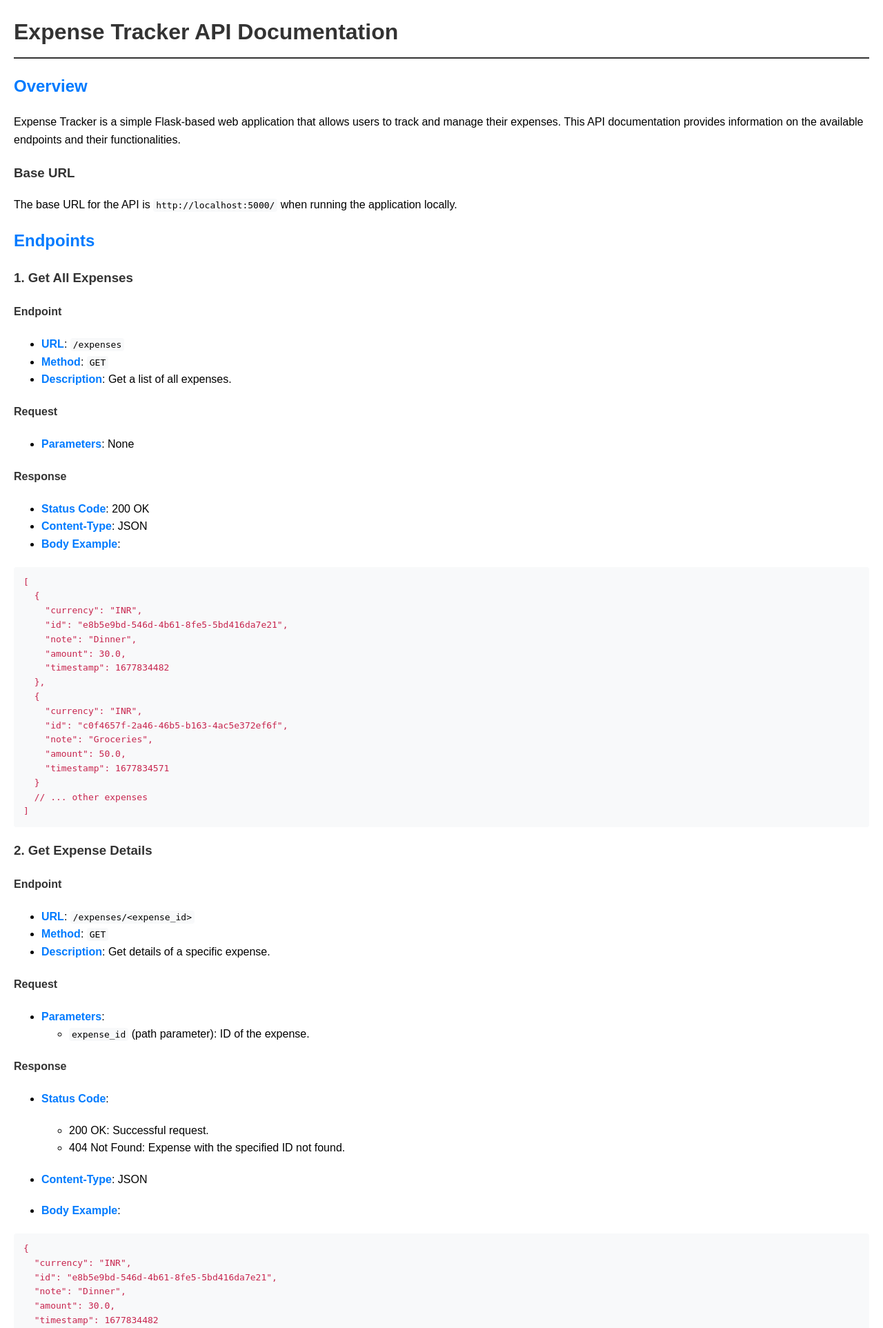
After one commit to NotoriousArnav/expenseTracker, a Flask app: page /api in a window 1280 px wide. The commit adds this page. Shown: the top 1925 px of the page at 69% size. Run offline with Flask 3, Linux system fonts and the light colour scheme.

Commit message:
UI Improvements, added New Features like Exporting to CSV/XLSX and Displaying a Chart

```diff
--- a/app.py
+++ b/app.py
@@ -4,13 +4,17 @@ from flask import (
         request,
         redirect,
         url_for,
-        jsonify
+        jsonify,
+        send_file
     )
 from models import (
         db,
         Expenses
     )
-import uuid, time
+import uuid, time, io
+import matplotlib.pyplot as plt
+import base64
+import pandas as pd
 
 app = Flask(__name__)
 app.config['SQLALCHEMY_DATABASE_URI'] = 'sqlite:///database.sqlite3'
@@ -39,17 +43,47 @@ def index():
         expenses=expenses
     )
 
+@app.route('/chart', methods=['GET'])
+def generate_chart():
+    # Fetch all expenses from the database
+    expenses = Expenses.query.all()
+
+    # Create a Pandas DataFrame from the expense data
+    import pandas as pd
+    df = pd.DataFrame([(expense.category, expense.amount) for expense in expenses], columns=['category', 'amount'])
+
+    # Create a simple bar chart using Matplotlib
+    plt.figure(figsize=(8, 5))
+    plt.bar(df['category'], df['amount'], color='skyblue')
+    plt.xlabel('Expense Category')
+    plt.ylabel('Amount (in Currency)')
+    plt.title('Expense Distribution')
+
+    # Save the chart to a BytesIO object
+    img_stream = io.BytesIO()
+    plt.savefig(img_stream, format='png')
+    img_stream.seek(0)
+    plt.close()
+
+    # Convert the image to base64 for embedding in HTML
+    return send_file(img_stream, mimetype="image/png")
+
+@app.route('/api')
+def api_docs():
+    return render_template('api_docs.html')
+
 @app.route('/expenses', methods=['GET', 'POST'])
 def view_expenses():
     if request.method == 'POST':
         note = request.form['note']
         amount = float(request.form['amount'])
         timestamp = convert_to_unix_timestamp(request.form['date'])
+        category = request.form['category']
         print(timestamp)
         print(request.form)
         id=str(uuid.uuid4())
         # Create a new expense
-        new_expense = Expenses(id=id, note=note, amount=amount, timestamp=timestamp)
+        new_expense = Expenses(id=id, note=note, amount=amount, timestamp=timestamp, category=category)
 
         # Add the expense to the database
         db.session.add(new_expense)
@@ -91,6 +125,32 @@ def view_expense(expense_id):
     return jsonify(expense_dict)
     #return render_template("expense_details.html", expense=expense)
 
+@app.route('/export/<format>')
+def export_expenses(format):
+    expenses = Expenses.query.all()
+    df = pd.DataFrame([
+        {
+            "Timestamp": expense.timestamp,
+            "Note": expense.note,
+            "Amount": expense.amount,
+            "Category": expense.category
+        }
+        for expense in expenses
+    ])
+
+    if format == 'csv':
+        filename = 'expenses.csv'
+        df.to_csv(filename, index=False)
+        mimetype = 'text/csv'
+    elif format == 'xlsx':
+        filename = 'expenses.xlsx'
+        df.to_excel(filename, index=False)
+        mimetype = 'application/vnd.openxmlformats-officedocument.spreadsheetml.sheet'
+    else:
+        return jsonify({"error": "Invalid format"}), 400
+
+    return send_file(filename, mimetype=mimetype, as_attachment=True)
+
 
 if __name__ == "__main__":
     with app.app_context():
--- a/models.py
+++ b/models.py
@@ -13,6 +13,10 @@ class Expenses(db.Model):
         db.String,
         nullable=False
     )
+    category = db.Column(
+        db.String,
+        nullable=False
+    )
     amount = db.Column(
         db.Float,
         nullable=False
--- /dev/null
+++ b/templates/api_docs.html
@@ -0,0 +1,215 @@
+<!DOCTYPE html>
+<html lang="en">
+<head>
+    <meta charset="UTF-8">
+    <meta name="viewport" content="width=device-width, initial-scale=1.0">
+    <title>API Documentation</title>
+    <style>
+        body {
+    font-family: 'Arial', sans-serif;
+    line-height: 1.6;
+    margin: 20px;
+}
+
+h1, h2, h3, h4, h5, h6 {
+    color: #333;
+}
+
+h1 {
+    border-bottom: 2px solid #333;
+    padding-bottom: 10px;
+}
+
+h2 {
+    margin-top: 20px;
+    color: #007BFF;
+}
+
+p {
+    margin-bottom: 20px;
+}
+
+ul, ol {
+    margin-bottom: 20px;
+}
+
+code {
+    background-color: #f8f9fa;
+    padding: 2px 4px;
+    border-radius: 4px;
+}
+
+pre code {
+    display: block;
+    white-space: pre-wrap;
+}
+
+pre {
+    background-color: #f8f9fa;
+    padding: 10px;
+    border-radius: 4px;
+}
+
+pre code.lang-json {
+    color: #c7254e;
+}
+
+pre code.lang-bash {
+    color: #007BFF;
+}
+
+strong {
+    font-weight: bold;
+    color: #007BFF;
+}
+
+.em {
+    font-style: italic;
+}
+
+.author {
+    font-size: 0.8em;
+    color: #6c757d;
+}
+
+.conclusion {
+    margin-top: 20px;
+    border-top: 2px solid #333;
+    padding-top: 10px;
+}
+
+    </style>
+</head>
+<body>
+    <h1 id="expense-tracker-api-documentation">Expense Tracker API Documentation</h1>
+<h2 id="overview">Overview</h2>
+<p>Expense Tracker is a simple Flask-based web application that allows users to track and manage their expenses. This API documentation provides information on the available endpoints and their functionalities.</p>
+<h3 id="base-url">Base URL</h3>
+<p>The base URL for the API is <code>http://localhost:5000/</code> when running the application locally.</p>
+<h2 id="endpoints">Endpoints</h2>
+<h3 id="1-get-all-expenses">1. Get All Expenses</h3>
+<h4 id="endpoint">Endpoint</h4>
+<ul>
+<li><strong>URL</strong>: <code>/expenses</code></li>
+<li><strong>Method</strong>: <code>GET</code></li>
+<li><strong>Description</strong>: Get a list of all expenses.</li>
+</ul>
+<h4 id="request">Request</h4>
+<ul>
+<li><strong>Parameters</strong>: None</li>
+</ul>
+<h4 id="response">Response</h4>
+<ul>
+<li><strong>Status Code</strong>: 200 OK</li>
+<li><strong>Content-Type</strong>: JSON</li>
+<li><strong>Body Example</strong>:</li>
+</ul>
+<pre><code class="lang-json">[
+  {
+    <span class="hljs-attr">"currency"</span>: <span class="hljs-string">"INR"</span>,
+    <span class="hljs-attr">"id"</span>: <span class="hljs-string">"e8b5e9bd-546d-4b61-8fe5-5bd416da7e21"</span>,
+    <span class="hljs-attr">"note"</span>: <span class="hljs-string">"Dinner"</span>,
+    <span class="hljs-attr">"amount"</span>: <span class="hljs-number">30.0</span>,
+    <span class="hljs-attr">"timestamp"</span>: <span class="hljs-number">1677834482</span>
+  },
+  {
+    <span class="hljs-attr">"currency"</span>: <span class="hljs-string">"INR"</span>,
+    <span class="hljs-attr">"id"</span>: <span class="hljs-string">"c0f4657f-2a46-46b5-b163-4ac5e372ef6f"</span>,
+    <span class="hljs-attr">"note"</span>: <span class="hljs-string">"Groceries"</span>,
+    <span class="hljs-attr">"amount"</span>: <span class="hljs-number">50.0</span>,
+    <span class="hljs-attr">"timestamp"</span>: <span class="hljs-number">1677834571</span>
+  }
+  // ... other expenses
+]
+</code></pre>
+<h3 id="2-get-expense-details">2. Get Expense Details</h3>
+<h4 id="endpoint">Endpoint</h4>
+<ul>
+<li><strong>URL</strong>: <code>/expenses/&lt;expense_id&gt;</code></li>
+<li><strong>Method</strong>: <code>GET</code></li>
+<li><strong>Description</strong>: Get details of a specific expense.</li>
+</ul>
+<h4 id="request">Request</h4>
+<ul>
+<li><strong>Parameters</strong>:<ul>
+<li><code>expense_id</code> (path parameter): ID of the expense.</li>
+</ul>
+</li>
+</ul>
+<h4 id="response">Response</h4>
+<ul>
+<li><p><strong>Status Code</strong>:</p>
+<ul>
+<li>200 OK: Successful request.</li>
+<li>404 Not Found: Expense with the specified ID not found.</li>
+</ul>
+</li>
+<li><p><strong>Content-Type</strong>: JSON</p>
+</li>
+<li><strong>Body Example</strong>:</li>
+</ul>
+<pre><code class="lang-json">{
+  <span class="hljs-attr">"currency"</span>: <span class="hljs-string">"INR"</span>,
+  <span class="hljs-attr">"id"</span>: <span class="hljs-string">"e8b5e9bd-546d-4b61-8fe5-5bd416da7e21"</span>,
+  <span class="hljs-attr">"note"</span>: <span class="hljs-string">"Dinner"</span>,
+  <span class="hljs-attr">"amount"</span>: <span class="hljs-number">30.0</span>,
+  <span class="hljs-attr">"timestamp"</span>: <span class="hljs-number">1677834482</span>
+}
+</code></pre>
+<h3 id="3-add-expense">3. Add Expense</h3>
+<h4 id="endpoint">Endpoint</h4>
+<ul>
+<li><strong>URL</strong>: <code>/expenses</code></li>
+<li><strong>Method</strong>: <code>POST</code></li>
+<li><strong>Description</strong>: Add a new expense.</li>
+</ul>
+<h4 id="request">Request</h4>
+<ul>
+<li><strong>Parameters</strong>:<ul>
+<li><code>note</code> (form parameter): Note/description of the expense.</li>
+<li><code>amount</code> (form parameter): Amount spent.</li>
+<li><code>date</code> (form parameter): Date and time of the expense in the format <code>YYYY-MM-DDTHH:mm</code>.</li>
+</ul>
+</li>
+</ul>
+<h4 id="response">Response</h4>
+<ul>
+<li><strong>Status Code</strong>:<ul>
+<li>302 Found: Successful creation, redirects to the home page.</li>
+<li>400 Bad Request: Invalid request parameters.</li>
+</ul>
+</li>
+</ul>
+<h3 id="error-handling">Error Handling</h3>
+<p>In case of an error, the API will return a JSON response with an <code>&quot;error&quot;</code> field and an appropriate status code.</p>
+<ul>
+<li><strong>Status Code</strong>: 404 Not Found</li>
+<li><strong>Content-Type</strong>: JSON</li>
+<li><strong>Body Example</strong>:</li>
+</ul>
+<pre><code class="lang-json">{
+  <span class="hljs-attr">"error"</span>: <span class="hljs-string">"Expense not found"</span>
+}
+</code></pre>
+<h2 id="example-usage">Example Usage</h2>
+<h3 id="curl-example">Curl Example</h3>
+<ol>
+<li>Get all expenses:</li>
+</ol>
+<pre><code class="lang-bash">curl <span class="hljs-string">http:</span><span class="hljs-comment">//localhost:5000/expenses</span>
+</code></pre>
+<ol>
+<li>Get expense details:</li>
+</ol>
+<pre><code class="lang-bash">curl http://localhost:<span class="hljs-number">5000</span>/expenses/e8b5e9bd-546d-<span class="hljs-number">4b61</span>-8fe5-5bd416da7e21
+</code></pre>
+<ol>
+<li>Add a new expense:</li>
+</ol>
+<pre><code class="lang-bash">curl -X POST -d <span class="hljs-string">"note=Dinner&amp;amount=30&amp;date=2023-01-15T19:30"</span> <span class="hljs-string">http:</span><span class="hljs-comment">//localhost:5000/expenses</span>
+</code></pre>
+<h2 id="conclusion">Conclusion</h2>
+<p>The Expense Tracker API provides simple and straightforward endpoints for managing expenses. Feel free to use the provided endpoints according to your requirements. If you encounter any issues or have further questions, please refer to the API documentation or contact the developer.</p>
+<p><em>Author: Arnav Ghosh</em></p>
+</body>
+</html>
--- a/templates/base.html
+++ b/templates/base.html
@@ -4,6 +4,8 @@
     <meta charset="UTF-8">
     <meta name="viewport" content="width=device-width, initial-scale=1.0">
     <script src="https://cdn.tailwindcss.com"></script>
+    <script src="https://cdn.jsdelivr.net/npm/chart.js"></script>
+
     {% block head %}
         <title>Expense Tracker</title>
     {% endblock %}
```
Also changed, not shown: templates/index.html (+45 -39 lines), instance/database.sqlite3, 1 other file.
